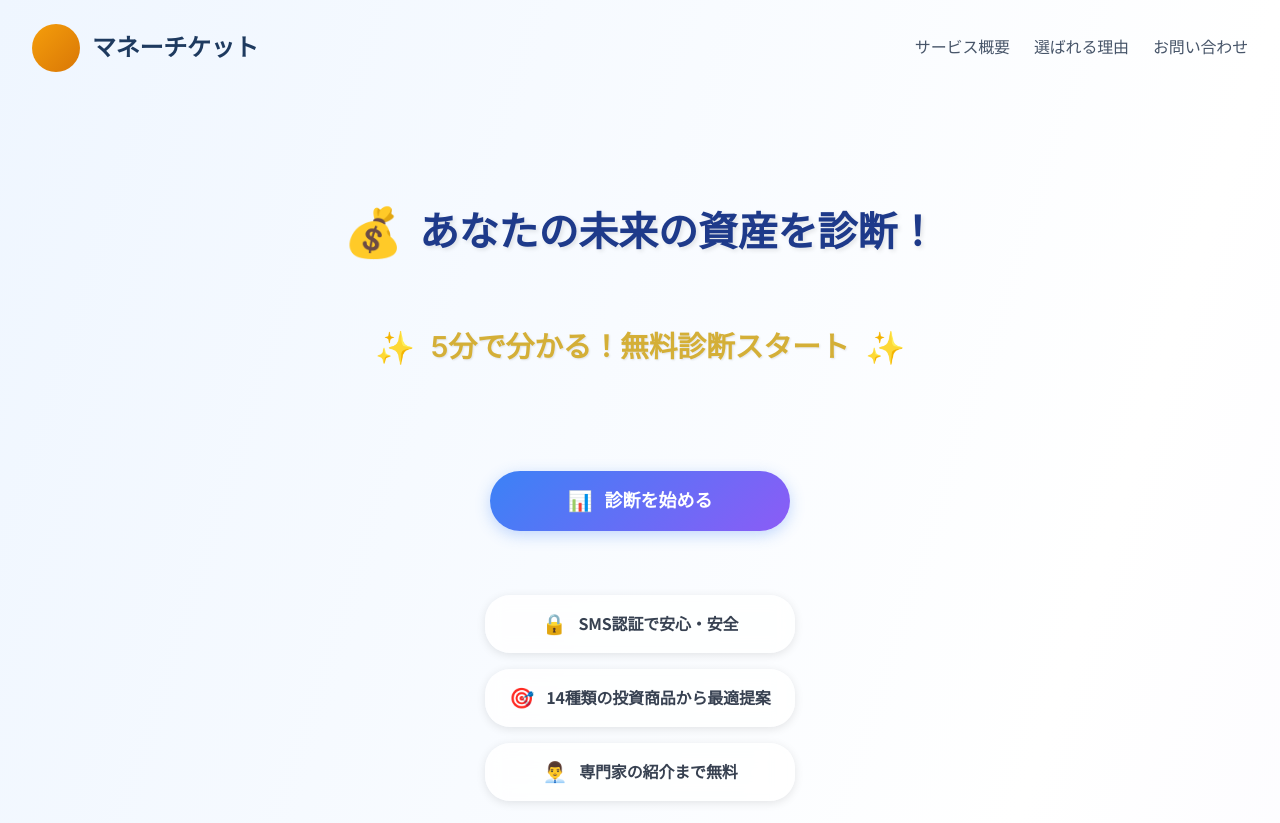
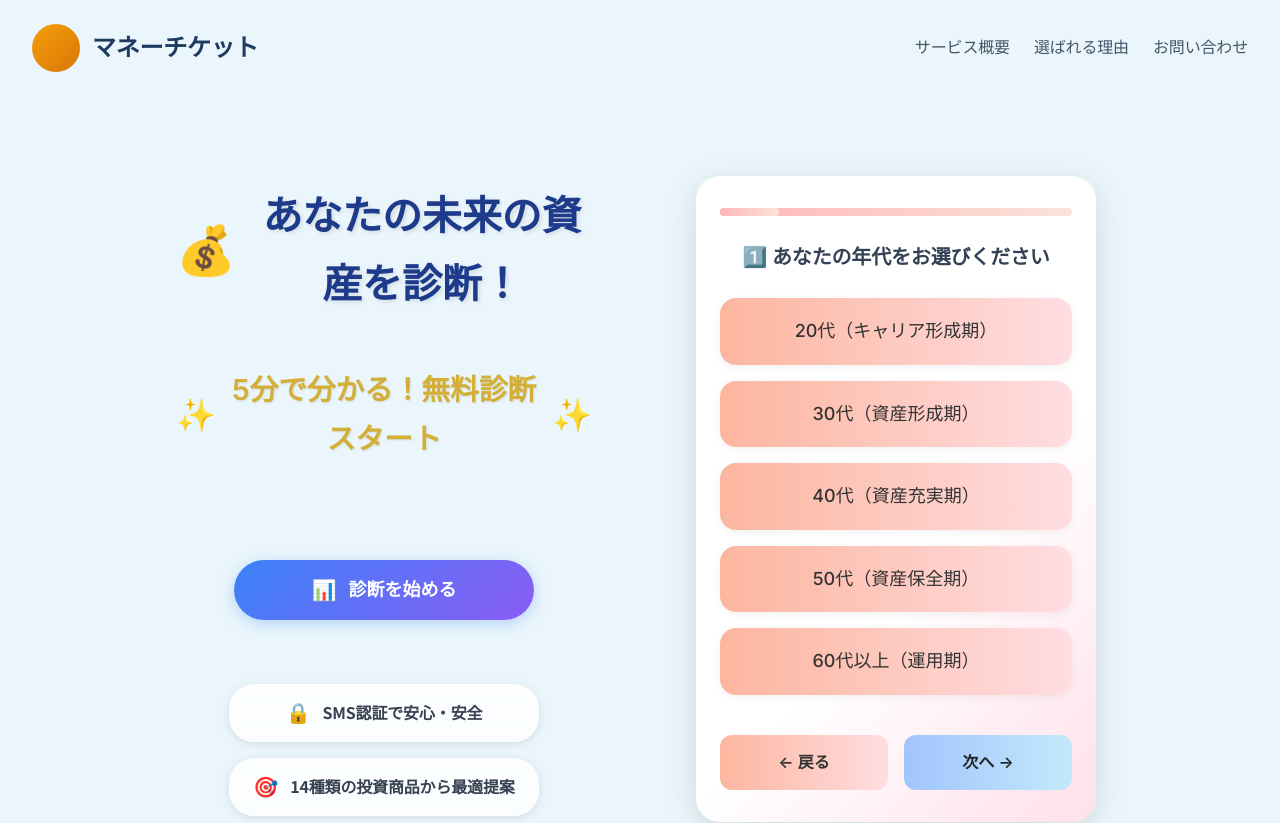
Before and after one commit to yuutasakka/zeroshin, a React (Vite) app: page / in a window 1280 px wide. Shown: the top 823 px of the page. Built offline with nearby package versions, Linux system fonts and the light colour scheme; no server answers; the database is empty.

Commit message:
トップページで質問事項を常時表示・6問目で電話番号入力と注意書き追加

```diff
--- a/App.tsx
+++ b/App.tsx
@@ -468,8 +468,36 @@ const App: React.FC = () => {
     window.scrollTo(0, 0);
   };
 
-  // ページ表示の分岐処理を更新
+  // トップページのUIをDiagnosisFlow中心に変更
   const renderCurrentPage = () => {
+    if (currentPage === 'home') {
+      return (
+        <div style={{ minHeight: '100vh', background: '#eaf6fb', padding: '0', margin: 0 }}>
+          <Header />
+          <div style={{ display: 'flex', flexDirection: 'row', justifyContent: 'center', alignItems: 'flex-start', gap: 32, padding: '40px 0' }}>
+            {/* 左側: イラストや説明 */}
+            <div style={{ flex: 1, maxWidth: 480, minWidth: 320 }}>
+              <MoneyTicketHero />
+              <ReliabilitySection />
+              <SecurityTrustSection />
+              <CallToActionSection />
+            </div>
+            {/* 右側: 質問フォーム */}
+            <div style={{ flex: 1, minWidth: 340, maxWidth: 480 }}>
+              <DiagnosisFlow
+                onComplete={(answers) => {
+                  setDiagnosisAnswers(answers);
+                  setCurrentPage('verification');
+                  setPhoneNumberToVerify(answers.phone || null);
+                }}
+                onCancel={() => {}}
+              />
+            </div>
+          </div>
+          <Footer />
+        </div>
+      );
+    }
     // 管理者ログイン状態の場合
     if (isAdminLoggedIn && currentPage === 'adminDashboard') {
       return (
--- a/components/DiagnosisFlow.tsx
+++ b/components/DiagnosisFlow.tsx
@@ -65,12 +65,22 @@ const diagnosisQuestions = [
   }
 ];
 
+// 6問目: 電話番号入力
+const PHONE_QUESTION = {
+  id: 6,
+  questionId: 'phone',
+  title: '6️⃣ ご連絡可能な携帯電話番号を入力してください',
+  type: 'phone',
+  options: [],
+};
+
 export interface DiagnosisAnswers {
   age?: string;
   experience?: string;
   purpose?: string;
   amount?: string;
   timing?: string;
+  phone?: string;
 }
 
 interface DiagnosisFlowProps {
@@ -158,44 +168,55 @@ const DiagnosisFlow: React.FC<DiagnosisFlowProps> = ({ onComplete, onCancel }) =
   const [currentStep, setCurrentStep] = useState(1);
   const [answers, setAnswers] = useState<DiagnosisAnswers>({});
   const [selectedAnswer, setSelectedAnswer] = useState<string>('');
+  const [phoneInput, setPhoneInput] = useState('');
+  const [phoneError, setPhoneError] = useState('');
 
-  const currentQuestion = diagnosisQuestions.find(q => q.id === currentStep);
-  const totalSteps = diagnosisQuestions.length;
+  const totalSteps = diagnosisQuestions.length + 1; // 6問目まで
+  const isPhoneStep = currentStep === 6;
+  const currentQuestion = isPhoneStep ? PHONE_QUESTION : diagnosisQuestions.find(q => q.id === currentStep);
 
   const handleAnswerSelect = (value: string) => {
     setSelectedAnswer(value);
   };
 
   const handleNext = () => {
+    if (isPhoneStep) {
+      // 電話番号バリデーション
+      const sanitized = phoneInput.replace(/\D/g, '');
+      if (!/^0\d{9,10}$/.test(sanitized)) {
+        setPhoneError('正しい携帯電話番号を入力してください（例: 09012345678）');
+        return;
+      }
+      setPhoneError('');
+      const newAnswers = { ...answers, phone: sanitized };
+      setAnswers(newAnswers);
+      onComplete(newAnswers);
+      return;
+    }
     if (!selectedAnswer) {
       alert('選択肢を選んでください。');
       return;
     }
-
     // 現在の質問の答えを保存
     const newAnswers = {
       ...answers,
       [currentQuestion!.questionId]: selectedAnswer
     };
     setAnswers(newAnswers);
-
-    if (currentStep < totalSteps) {
-      // 次の質問へ
+    setSelectedAnswer('');
     setCurrentStep(currentStep + 1);
-      setSelectedAnswer('');
-    } else {
-      // 診断完了
-      onComplete(newAnswers);
-    }
   };
 
   const handlePrevious = () => {
     if (currentStep > 1) {
       setCurrentStep(currentStep - 1);
-      // 前の質問の答えを復元
+      if (currentStep - 1 === 6) {
+        setPhoneInput(answers.phone || '');
+      } else {
         const prevQuestion = diagnosisQuestions.find(q => q.id === currentStep - 1);
         if (prevQuestion) {
           setSelectedAnswer(answers[prevQuestion.questionId as keyof DiagnosisAnswers] || '');
+        }
       }
     }
   };
@@ -207,9 +228,7 @@ const DiagnosisFlow: React.FC<DiagnosisFlowProps> = ({ onComplete, onCancel }) =
     }
   }, []);
 
-  if (!currentQuestion) {
-    return null;
-  }
+  if (!currentQuestion) return null;
 
   return (
     <div style={CARD_STYLE}>
@@ -223,7 +242,31 @@ const DiagnosisFlow: React.FC<DiagnosisFlowProps> = ({ onComplete, onCancel }) =
       </div>
       <div style={QUESTION_STYLE}>{currentQuestion.title}</div>
       <div style={CHOICES_STYLE}>
-        {currentQuestion.options.map((option) => (
+        {isPhoneStep ? (
+          <>
+            <input
+              type="tel"
+              value={phoneInput}
+              onChange={e => setPhoneInput(e.target.value.replace(/[^0-9]/g, ''))}
+              placeholder="09012345678"
+              style={{
+                width: '100%',
+                fontSize: 18,
+                padding: '14px',
+                borderRadius: 12,
+                border: '1px solid #ccc',
+                marginBottom: 8,
+                textAlign: 'center',
+              }}
+              maxLength={11}
+            />
+            {phoneError && <div style={{ color: 'red', fontSize: 14 }}>{phoneError}</div>}
+            <div style={{ color: '#666', fontSize: 13, marginTop: 8 }}>
+              ※ご登録頂いた携帯番号宛に認証コードを送信します。
+            </div>
+          </>
+        ) : (
+          currentQuestion.options.map((option) => (
             <button
               key={option.value}
               style={selectedAnswer === option.value ? CHOICE_BTN_SELECTED : CHOICE_BTN}
@@ -231,11 +274,12 @@ const DiagnosisFlow: React.FC<DiagnosisFlowProps> = ({ onComplete, onCancel }) =
             >
               {option.label}
             </button>
-        ))}
+          ))
+        )}
       </div>
       <div style={ACTIONS_STYLE}>
         <button style={ACTION_BTN} onClick={handlePrevious}>← 戻る</button>
-        <button style={NEXT_BTN} onClick={handleNext} disabled={!selectedAnswer}>次へ →</button>
+        <button style={NEXT_BTN} onClick={handleNext} disabled={isPhoneStep ? phoneInput.length < 10 : !selectedAnswer}>次へ →</button>
       </div>
     </div>
   );
```
Lines whose indentation alone changed are shown as unchanged.
